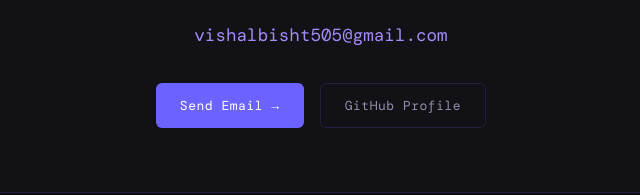
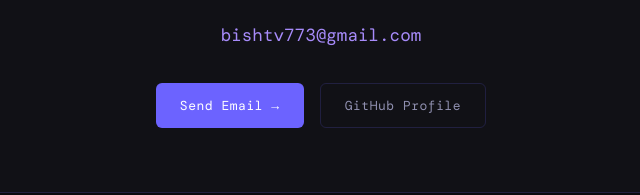
Before and after one commit to Vishal33bisht/portfolio, a plain HTML site: page index.html in a window 1280 px wide. Shown: the part 3899-4094 px from the top of the page, 319-959 px from the left. Drawn offline with nearby package versions, Linux system fonts and the light colour scheme; a web font is replaced by a local one.

Commit message:
changes made to index.html

```diff
--- a/index.html
+++ b/index.html
@@ -675,9 +675,9 @@
     <div class="section-label" style="justify-content: center; margin-bottom: 0.75rem;">Let's Connect</div>
     <h2 class="section-title" style="margin-bottom: 0.5rem;">Open to opportunities</h2>
     <p style="color: var(--muted); max-width: 440px; margin: 0 auto 1.5rem; font-size: 14px;">Whether it's an internship, full-time role, or collaboration — feel free to reach out.</p>
-    <div class="contact-email">vishalbisht505@gmail.com</div>
+    <div class="contact-email">bishtv773@gmail.com</div>
     <div style="display: flex; gap: 1rem; justify-content: center; flex-wrap: wrap;">
-      <a href="mailto:vishalbisht505@gmail.com" class="btn-primary">Send Email →</a>
+      <a href="mailto:bishtv773@gmail.com" class="btn-primary">Send Email →</a>
       <a href="https://github.com/Vishal33bisht" target="_blank" class="btn-outline">GitHub Profile</a>
     </div>
   </div>
```
